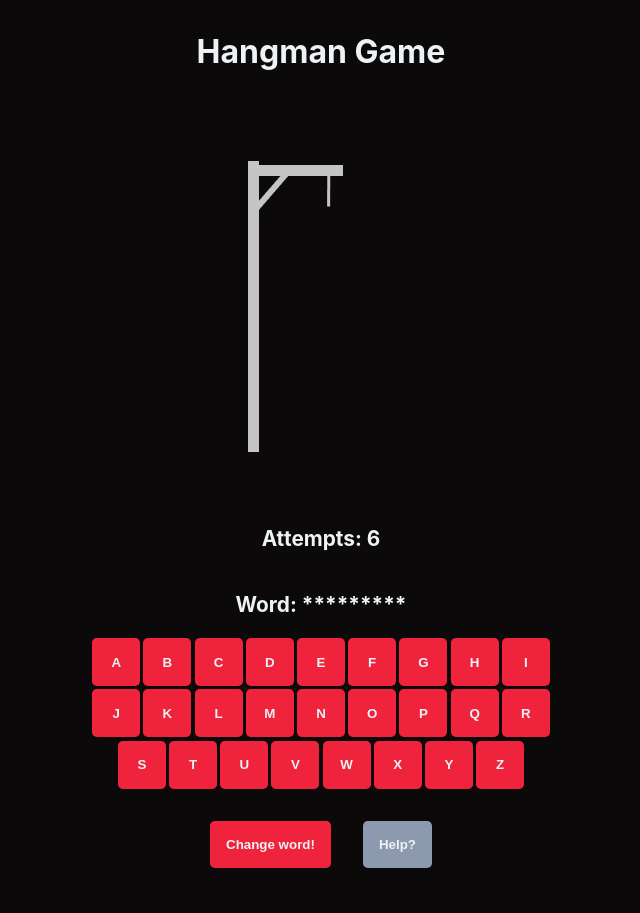
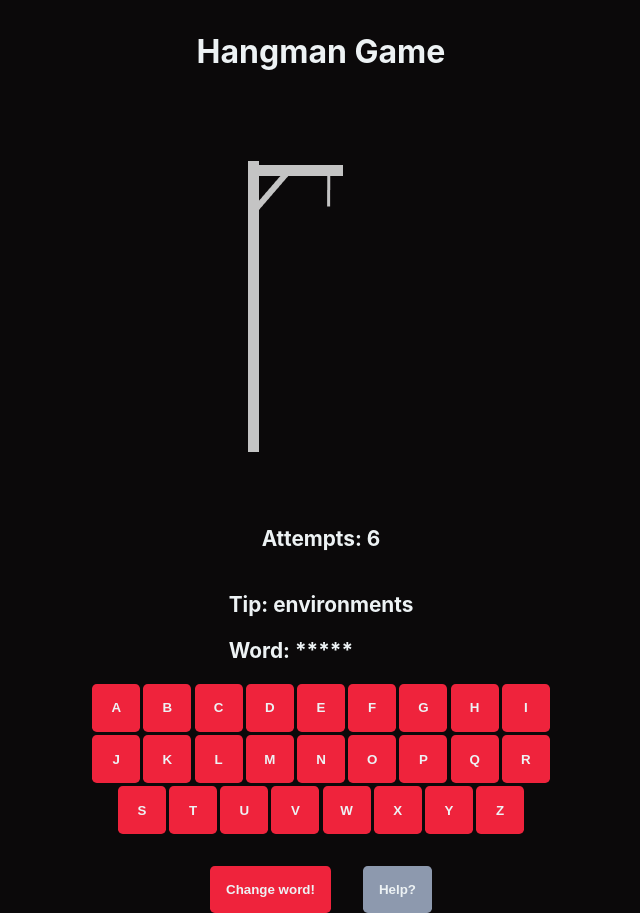
Before and after one commit to MarlonTancredo/hangman-game, a React (Create React App) app: page / in a window 1280 px wide. Shown: the whole page, without its empty margins (319-959 px from the left). Before the commit the page ends 868 px from the top, so only its background shows below. Built offline with nearby package versions, Linux system fonts and the light colour scheme.

Commit message:
Changing word-display component and word-list

```diff
--- a/src/app/App.jsx
+++ b/src/app/App.jsx
@@ -77,7 +77,7 @@ function App() {
       <S.Title>Hangman Game</S.Title>
       <HangmanDisplay attempt={attempt} />
       <AttemptDisplay attempt={attempt} />
-      <WordDisplay word={unknownWord} />
+      <WordDisplay category={word.category} word={unknownWord} />
       <S.Keypad>
         {letters.map((letter) => {
           return (
@@ -98,7 +98,7 @@ function App() {
     <S.AppWrapper>
       <S.DisplayMessage>You won!!</S.DisplayMessage>
       <HangmanDisplay attempt={attempt} />
-      <WordDisplay word={unknownWord} />
+      <WordDisplay category={word.category} word={unknownWord} />
       <RefreshPageButton />
     </S.AppWrapper>
   ) : (
--- a/src/components/word-display/WordDisplay.jsx
+++ b/src/components/word-display/WordDisplay.jsx
@@ -1,9 +1,10 @@
 import * as S from "./styles";
 
 //This component return the word passed in the parent component.
-const WordDisplay = ({ word }) => {
+const WordDisplay = ({ word, category }) => {
   return (
     <S.WordDisplayWrapper>
+      <S.Word>Tip: {category}</S.Word>
       <S.Word>Word: {word}</S.Word>
     </S.WordDisplayWrapper>
   );
--- a/src/data/word-list/words.js
+++ b/src/data/word-list/words.js
@@ -1,22 +1,30 @@
 //List of words used at App component.
 const words = [
-  "milk",
-  "egg",
-  "meat",
-  "lasagna",
-  "orange",
-  "banana",
-  "strawberry",
-  "olive",
-  "coffee",
-  "sugar",
-  "salt",
-  "raspberry",
+  {
+    category: "fruits",
+    categoryList: ["orange", "banana", "strawberry", "raspberry"],
+  },
+  { category: "dishes", categoryList: ["lasagna", "pasta"] },
+  { category: "drinks", categoryList: ["milk", "coffee", "juice", "water"] },
+  {
+    category: "countries",
+    categoryList: ["brazil", "france", "spain", "italy", "portugal"],
+  },
+  { category: "environments", categoryList: ["montain", "ocean"] },
 ];
 
 const wordsLength = words.length;
-const randomWordIndex = Math.floor(Math.random() * wordsLength); //Get a random index from 0 to wordsLength.
-const randomWord = words[randomWordIndex]; //Assign the random index to word.
+const wordsRandomIndex = Math.floor(Math.random() * wordsLength); //Get a random index from 0 to wordsLength.
+
+const categoryList = words[wordsRandomIndex].categoryList;
+const categoryListLength = categoryList.length;
+const categoryListRandomIndex = Math.floor(Math.random() * categoryListLength);
+
+const categoryWord = words[wordsRandomIndex].category;
+const randomWord = categoryList[categoryListRandomIndex];
+
+console.log(categoryWord);
+console.log(randomWord);
 
 //Count the charcters in randomWord and replace them with *.
 let unknownWord = "";
@@ -24,11 +32,14 @@ for (let i = 0; i < randomWord.length; i++) {
   unknownWord = unknownWord + "*";
 }
 
+console.log(unknownWord);
+
 //Creating an object with random word and unknownWord.
 const word = {
+  category: categoryWord,
   random: randomWord,
   unknown: unknownWord,
 };
 
-//export the object.
+//Exporting the object.
 export { word };
```
